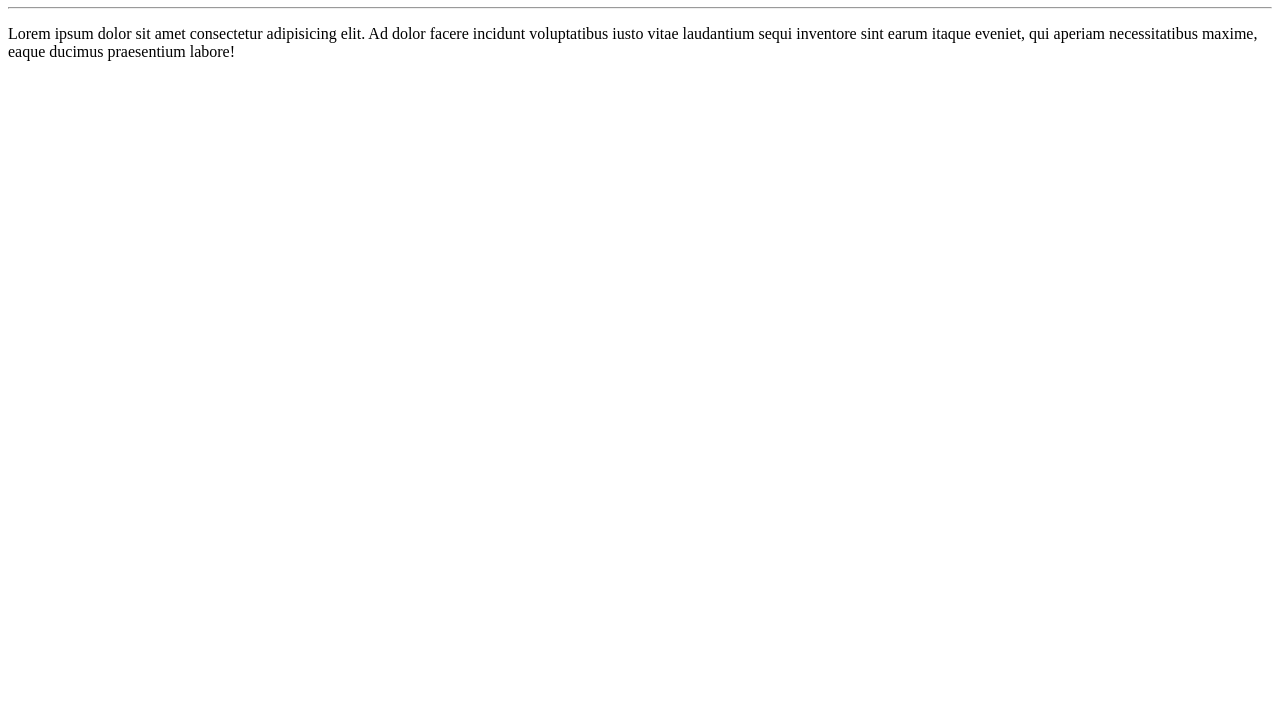
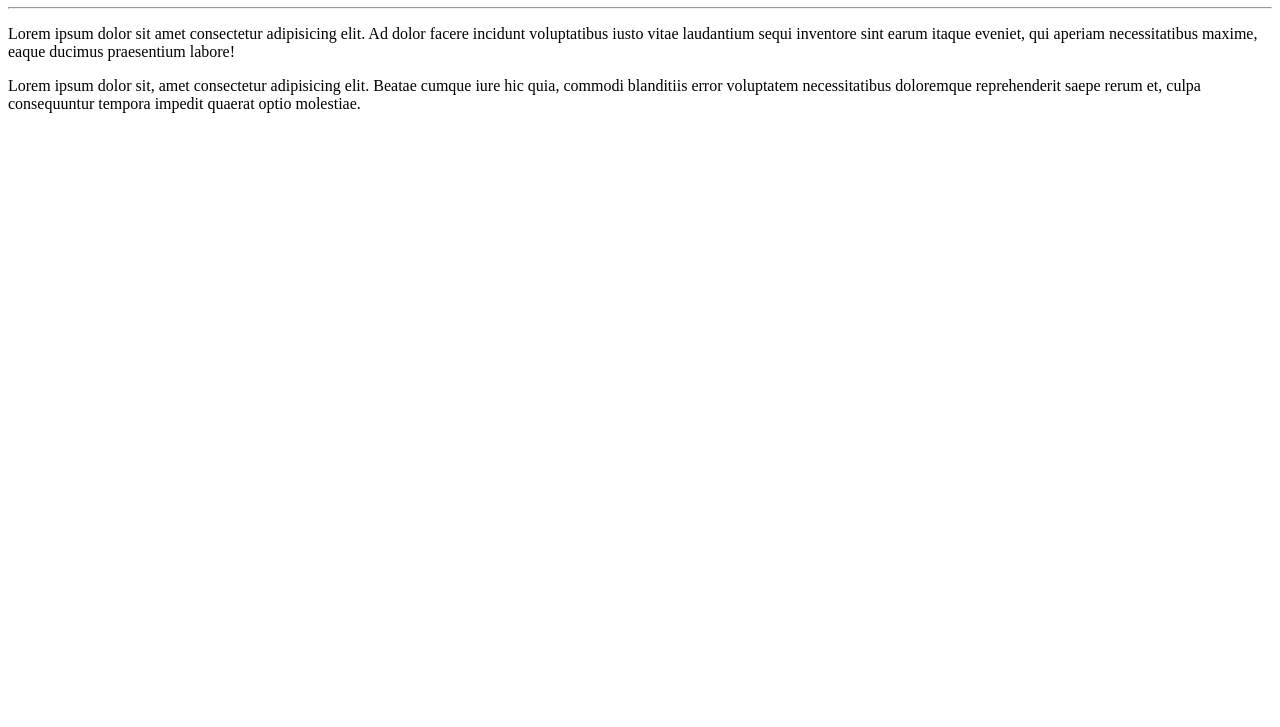
Before and after one commit to raimundomartinstec/Ola-Mundo, a plain HTML site: page projetoExemplo/index.html in a window 1280 px wide. Shown: the part 73-800 px from the top of the page. Drawn offline with Linux system fonts and the light colour scheme.

Commit message:
Parágrafo Novo
Foi criado um novo parágrafo no arquivo index.html

```diff
--- a/projetoExemplo/index.html
+++ b/projetoExemplo/index.html
@@ -10,5 +10,6 @@
     <h1>Olá, DEVs!</h1>
     <hr>
     <p>Lorem ipsum dolor sit amet consectetur adipisicing elit. Ad dolor facere incidunt voluptatibus iusto vitae laudantium sequi inventore sint earum itaque eveniet, qui aperiam necessitatibus maxime, eaque ducimus praesentium labore!</p>
+    <p>Lorem ipsum dolor sit, amet consectetur adipisicing elit. Beatae cumque iure hic quia, commodi blanditiis error voluptatem necessitatibus doloremque reprehenderit saepe rerum et, culpa consequuntur tempora impedit quaerat optio molestiae.</p>
 </body>
 </html>
```
